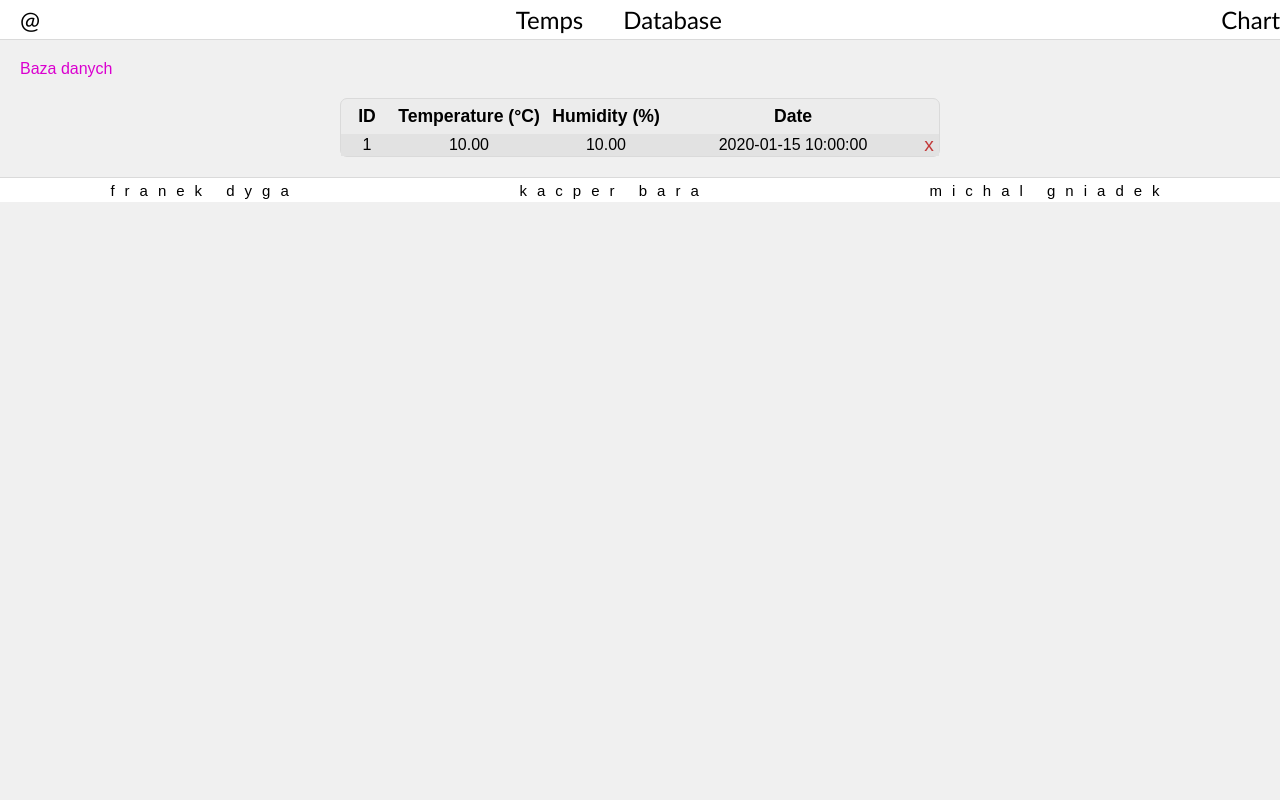
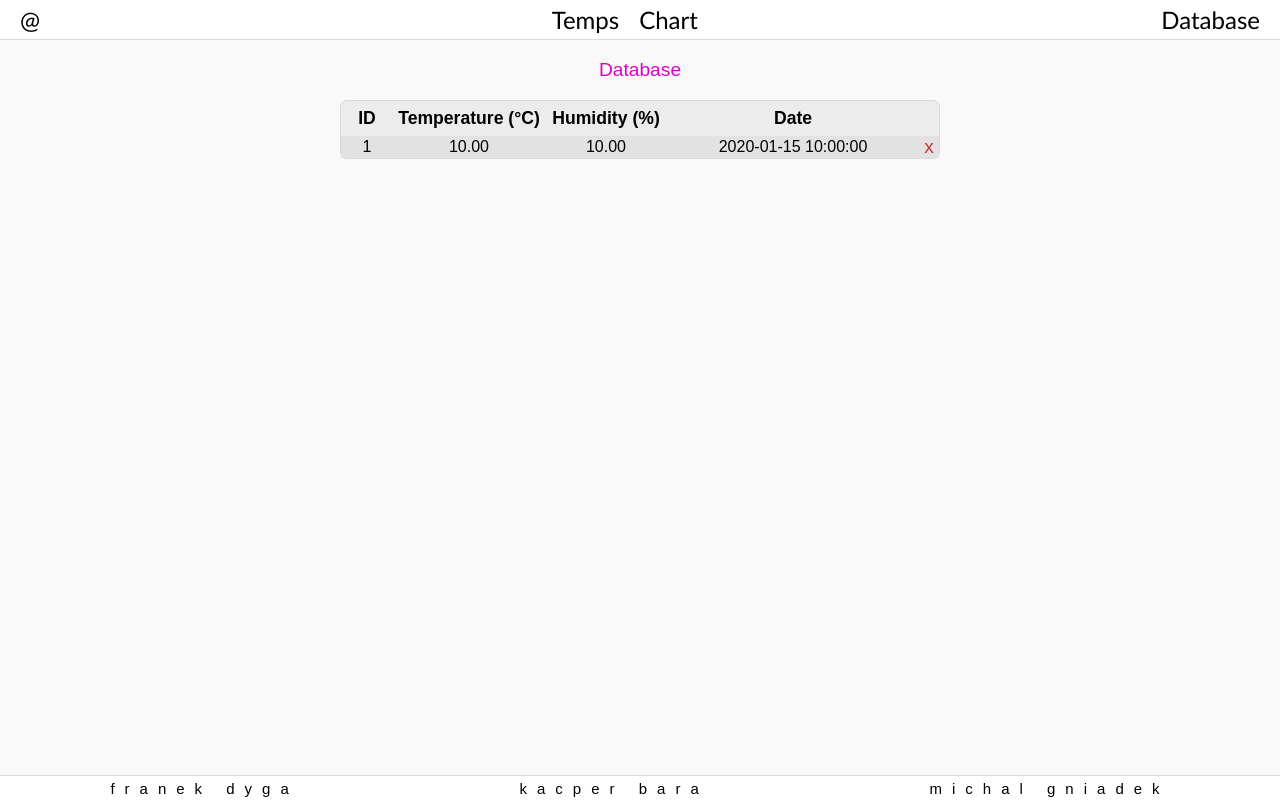
Before and after one commit to Mongolow/Projekt, a Flask app: template templates/database.html in a window 1280 px wide. Run offline with Flask 3, Linux system fonts and the light colour scheme; the template is opened without the code that fills it: most values are stand-ins (such as "Sample title", 1, 10 or a date in 2020).

Commit message:
css + pagination + styling done

```diff
--- a/app.py
+++ b/app.py
@@ -3,7 +3,7 @@ import secrets
 import sqlite3
 import pygal
 import requests
-
+import math
 
 app = Flask(__name__)
 
@@ -175,14 +175,27 @@ def weather():
     outside_data= outside_weather(city)
     return render_template('weather.html', measurements=measurements, outside=outside_data, current_city=city)
 
-
-
-
 @app.route('/database')
 def database():
+    page = request.args.get('page', 1, type=int)
+    per_page = 30
     db = get_db()
-    measurements = db.execute("SELECT * FROM measurements").fetchall()
-    return render_template('database.html', measurements=measurements)
+    offset = (page - 1) * per_page
+    cursor = db.cursor()
+
+    cursor.execute("""SELECT * FROM measurements ORDER BY created_at DESC LIMIT ? OFFSET ? """, (per_page, offset))
+    measurements = cursor.fetchall()
+
+    cursor.execute("SELECT COUNT(*) FROM measurements")
+    total_records = cursor.fetchone()[0]
+    total_pages = math.ceil(total_records / per_page)
+
+    return render_template(
+        'database.html',
+        measurements=measurements,
+        current_page=page,
+        total_pages=total_pages
+    )
 
 # Usuwanie pomiaru z bazy danych
 @app.route("/delete_measurement/<int:measure_id>", methods=["POST"])
--- a/static/css/style.css
+++ b/static/css/style.css
@@ -1,6 +1,7 @@
 body {
     font-family: Arial, sans-serif;
-    background-color: #f0f0f0;
+    /* background-color: #f0f0f0; */
+    background-color: #f9f9f9;
     margin: 0;
     padding: 0;
     display: flex;
@@ -24,6 +25,16 @@ header {
     border-bottom: 1px solid rgb(218, 218, 218);
 }
 
+.site-wrapper {
+    display: flex;
+    flex-direction: column;
+    min-height: 100vh;
+}
+
+.site-content {
+    flex: 1;
+}
+
 .header-component {
     display: flex;
     flex-direction: column;
@@ -58,9 +69,9 @@ header {
 }
 
 .db-page {
-    align-items: start;
-    padding-left: 20px;
-    width: 51.5% ;
+    align-items: end;
+    padding-right: 20px;
+    width: 45.5% ;
 }
 
 .container {
@@ -127,11 +124,26 @@ header {
     border: 1px solid rgb(218, 218, 218);
     border-radius: 7px;
     font-family: Cambria, Cochin, Georgia, Times, 'Times New Roman', serif;
+    font-size: 3em;
+    transition: background-color 1s ease;
+}
+
+.test-tile a {
+    width: 100%;
+    height: 100%;
     display: flex;
     align-items: center;
     justify-content: center;
-    font-size: 3em;
-    transition: background-color 1s ease;
+}
+
+.db-header {
+    display: flex;
+    justify-content: center;
+    align-items: center;
+}
+.db-header p {
+    color:rgb(218, 0, 207);
+    font-size: 1.2em;
 }
 
 .test-tile a {
@@ -157,6 +169,30 @@ footer {
     justify-content: center;
     align-items: center;
     height: fit-content;
+    flex-direction: column;
+}
+
+.pagination {
+    display: flex;
+    justify-content: center;
+    align-items: center;
+    margin: 0;
+    margin-top: 25px;
+}
+
+.pagination p {
+    color: rgb(218, 0, 207);
+    margin: 0;
+    display: flex;
+    align-items: center;
+}
+
+.pagination-link {
+    padding: 5px;
+    color: rgb(0, 0, 0);
+    text-decoration: none;
+    border-radius: 4px;
+    font-size: 20px;
 }
 
 .database-table {
--- a/templates/database.html
+++ b/templates/database.html
@@ -1,7 +1,9 @@
 {% extends "index.html" %}
 {% block title %}Smarthome - Database{% endblock %}
     {% block content %}
-    <p style="color:rgb(218, 0, 207); margin: 20px ;">Baza danych</p>
+    <div class="db-header">
+        <p>Database</p>
+    </div>
     {% if measurements %}
     <div class="database-container">
         <table class="database-table">
@@ -26,7 +28,22 @@
             </tr>
             {% endfor %}
         </table>
-    {% else %}
+    {% if total_pages > 1 %}
+        <div class="pagination">
+
+            {% if current_page > 1 %}
+                <a href="{{ url_for('database', page=current_page-1) }}" class="pagination-link">&laquo;</a>
+            {% endif %}
+
+            <p>Strona {{ current_page }} z {{ total_pages }}</p>
+
+            {% if current_page < total_pages %}
+                <a href="{{ url_for('database', page=current_page+1) }}" class="pagination-link">&raquo;</a>
+            {% endif %}
+
+        </div>
+        {% endif %}
+        {% else %}
         <p>No measurements found</p>
     {% endif %}
     </div>
--- a/templates/index.html
+++ b/templates/index.html
@@ -6,7 +6,7 @@
     <link rel="stylesheet" href="{{ url_for('static', filename='css/style.css') }}">
     <title>{% block title %}Smarthome{% endblock %}</title>
 </head>
-<body>
+<body class="site-wrapper">
     <header>
         <div class="start-page header-component">
             <a href="{{ url_for('index') }}">@</a>
@@ -16,29 +16,32 @@
             <a href="{{ url_for('weather') }}">Temps</a>
         </div>
 
+        <div class="chart-page header-component">
+            <a href="{{ url_for('chart') }}">Chart</a>
+        </div>
+
         <div class="db-page header-component">
             <a href="{{ url_for('database') }}">Database</a>
         </div>
-        <div class="chart-page header-component">
-            <a href="{{ url_for('chart') }}">Chart</a>
-        </div>
     </header>
 
+    <main class="site-content">
         {% block content %}
         <div class="container">
             <div class="row">
-            <div class="tile-1 tiles"><div class="test-tile temp-tile"><a href="{{ url_for('weather') }}">Weather</a></div></div>
-            <div class="tile-2 tiles"><div class="test-tile"><a href="{{ url_for('database') }}">Database</a></div></div>
-            <div class="tile-3 tiles"><div class="test-tile"><a href="{{ url_for('chart')}}">Charts</a></div></div>
+                <div class="tile-1 tiles">
+                    <div class="test-tile temp-tile"><a href="{{ url_for('weather') }}">Weather</a></div>
                 </div>
-
-        <div class="row">
-            <div class="tile-4 tiles"><div class="test-tile">Test</div></div>
-            <div class="tile-5 tiles"><div class="test-tile">Test</div></div>
-            <div class="tile-6 tiles"><div class="test-tile">Test</div></div>
+                <div class="tile-2 tiles">
+                    <div class="test-tile"><a href="{{ url_for('database') }}">Database</a></div>
+                </div>
+                <div class="tile-3 tiles">
+                    <div class="test-tile"><a href="{{ url_for('chart')}}">Charts</a></div>
+                </div>
             </div>
         </div>
         {% endblock %}
+    </main>
 
     <footer>
         <p>franek dyga</p>
```
Also changed, not shown: other parts of static/css/style.css (+48 -51 lines), templates/charts.html (+6 -6 lines), templates/weather.html (+13 -48 lines), static/hum_plot.png, static/press_plot.png, static/temp_plot.png. Lines whose indentation alone changed are shown as unchanged.
